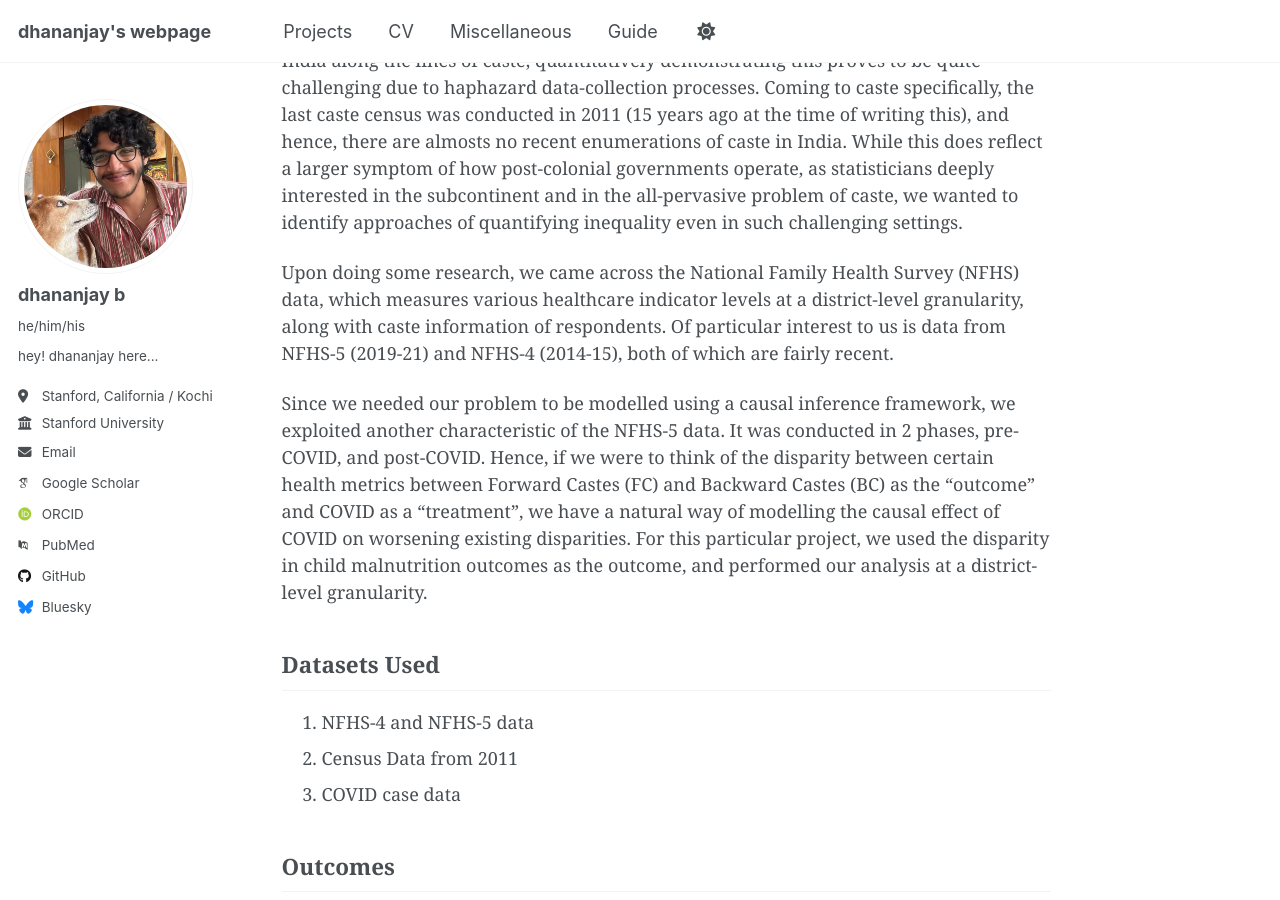
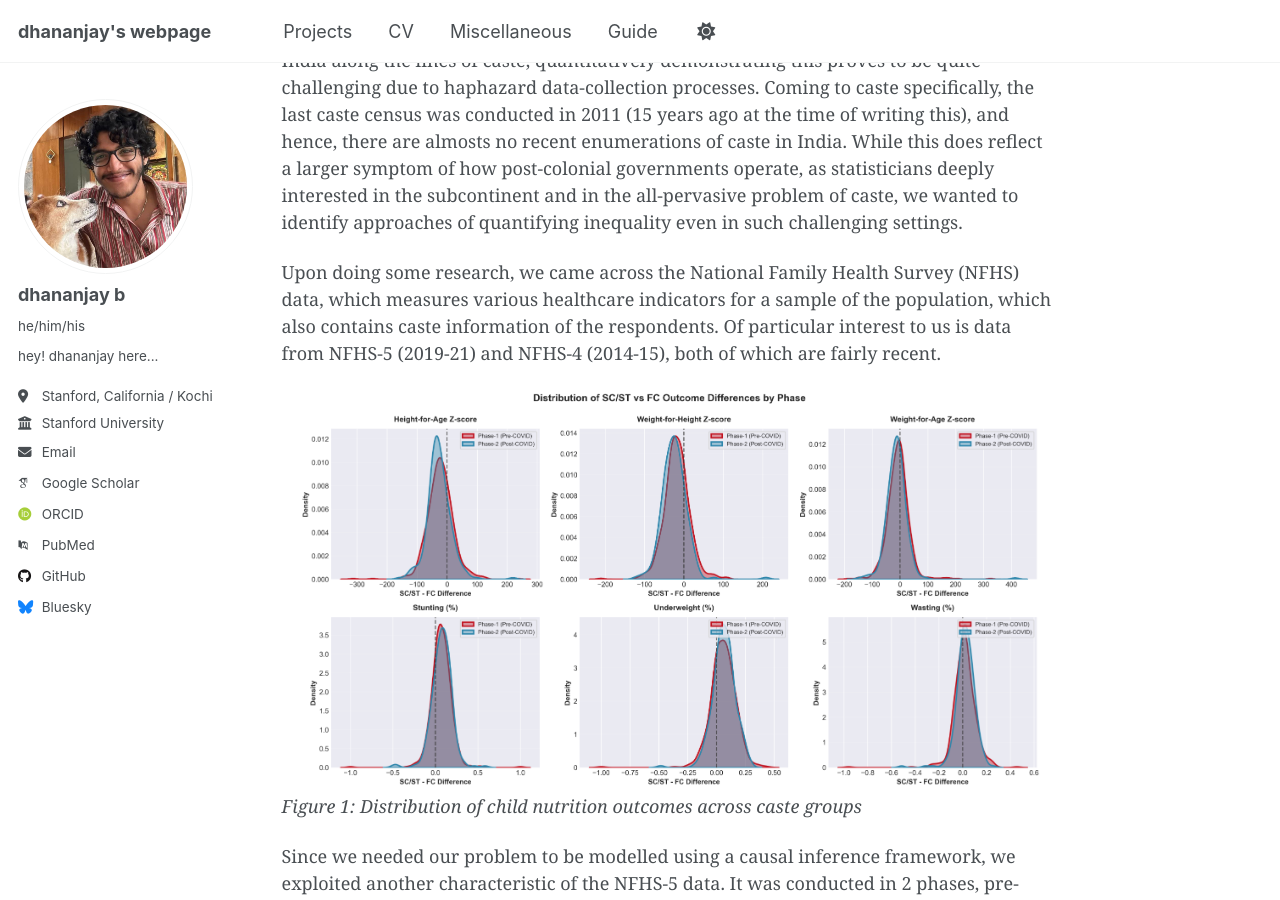
Before and after one commit to Dhananjay42/dhananjay42.github.io, a Jekyll site: the page built from _portfolio/portfolio-1.md, in a window 1280 px wide and 900 px high, scrolled down 377 px. Built offline with Jekyll 4.4.1, drawn with Linux system fonts in a browser that asks for light colours; some web fonts are replaced; a script that is not in the unit is left out.

Commit message:
nfhs minor fix

```diff
--- a/_portfolio/portfolio-1.md
+++ b/_portfolio/portfolio-1.md
@@ -14,7 +14,11 @@ Course project done as part of STATS209: Causal Inference, Winter 2025-26 quarte
 
 While there are many reasons to believe that there are large structural disparities in India along the lines of caste, quantitatively demonstrating this proves to be quite challenging due to haphazard data-collection processes. Coming to caste specifically, the last caste census was conducted in 2011 (15 years ago at the time of writing this), and hence, there are almosts no recent enumerations of caste in India. While this does reflect a larger symptom of how post-colonial governments operate, as statisticians deeply interested in the subcontinent and in the all-pervasive problem of caste, we wanted to identify approaches of quantifying inequality even in such challenging settings.
 
-Upon doing some research, we came across the National Family Health Survey (NFHS) data, which measures various healthcare indicator levels at a district-level granularity, along with caste information of respondents. Of particular interest to us is data from NFHS-5 (2019-21) and NFHS-4 (2014-15), both of which are fairly recent.
+Upon doing some research, we came across the National Family Health Survey (NFHS) data, which measures various healthcare indicators for a sample of the population, which also contains caste information of the respondents. Of particular interest to us is data from NFHS-5 (2019-21) and NFHS-4 (2014-15), both of which are fairly recent.
+
+![Disparity Visualization](/images/nfhs_vis.png)
+*Figure 1: Distribution of child nutrition outcomes across caste groups*
+
 
 Since we needed our problem to be modelled using a causal inference framework, we exploited another characteristic of the NFHS-5 data. It was conducted in 2 phases, pre-COVID, and post-COVID. Hence, if we were to think of the disparity between certain health metrics between Forward Castes (FC) and Backward Castes (BC) as the "outcome" and COVID as a "treatment", we have a natural way of modelling the causal effect of COVID on worsening existing disparities. For this particular project, we used the disparity in child malnutrition outcomes as the outcome, and performed our analysis at a district-level granularity.
 
```
